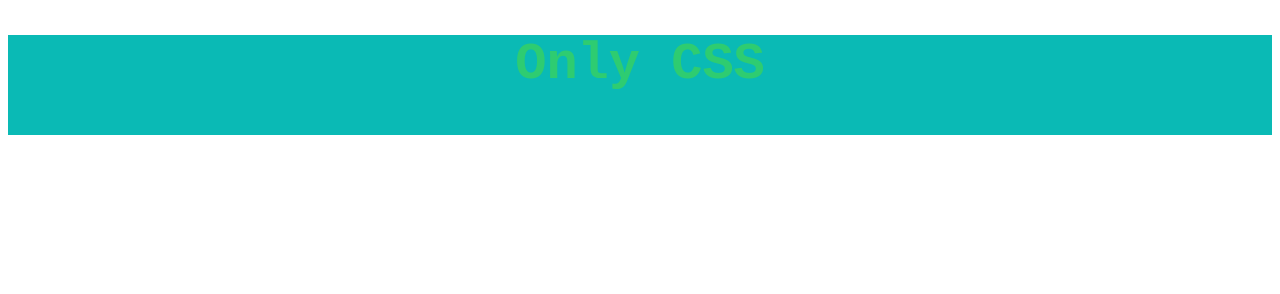
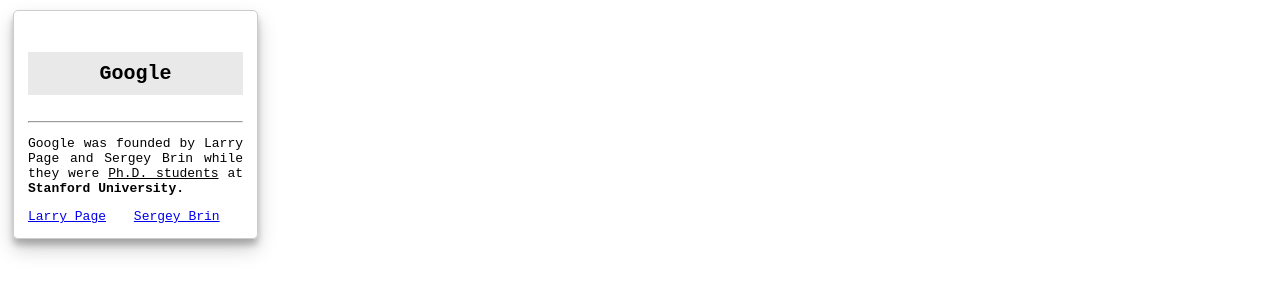
Before and after one commit to rsoto003/only_css, a plain HTML site: page index.html in a window 1280 px wide. Drawn offline with Linux system fonts and the light colour scheme.

Commit message:
added box shadow styling to card

```diff
--- a/index.html
+++ b/index.html
@@ -7,25 +7,51 @@
     <meta http-equiv="X-UA-Compatible" content="ie=edge">
     <title>Only CSS</title>
     <style>
-        h1 {
-            color: #2ecc71;
+        * {
+            box-sizing: border-box;
             font-family: Monospace;
-            font-weight: bold;
-            font-size: 4em;
+        }
+        h4 {
             text-align: center;
+            background-color: rgba(45,45,45,0.1);
+            padding: 10px;
+            font-size: 20px;
         }
-        div {
-            width: 100%;
-            height: 100px;
-            background-color: #0abab5;
-            margin: 0;
-            padding: 0;
+        p {
+            text-align: justify;
+        }
+        .links {
+            margin-right: 20px;
+
+        }
+        .fullCard {
+            width: 245px;
+            border: 1px solid #ccc;
+            border-radius: 5px;
+            margin: 10px 5px;
+            padding: 4px;
+        }
+        .cardContent {
+            padding: 10px;
+        }
+        #thumbnail {
+            box-shadow: 0 10px 20px rgba(0,0,0,0.19), 0 6px 6px rgba(0,0,0,0.23);
         }
     </style>
 </head>
 <body>
-    <div>
-        <h1>Only CSS</h1>
+<div class="fullCard" id="thumbnail">
+    <div class="cardContent">
+        <div class="cardText">
+            <h4>Google</h4>
+            <hr>
+            <p>Google was founded by Larry Page and Sergey Brin while they were <u>Ph.D. students</u> at <strong>Stanford University.</strong></p>
+        </div>
+        <div class="cardLinks">
+            <a href="https://en.wikipedia.org/wiki/Larry_Page" target="_blank" class="links">Larry Page</a>
+            <a href="https://en.wikipedia.org/wiki/Sergey_Brin" target="_blank" class="links">Sergey Brin</a>
+        </div>
     </div>
+</div>
 </body>
 </html>
```
